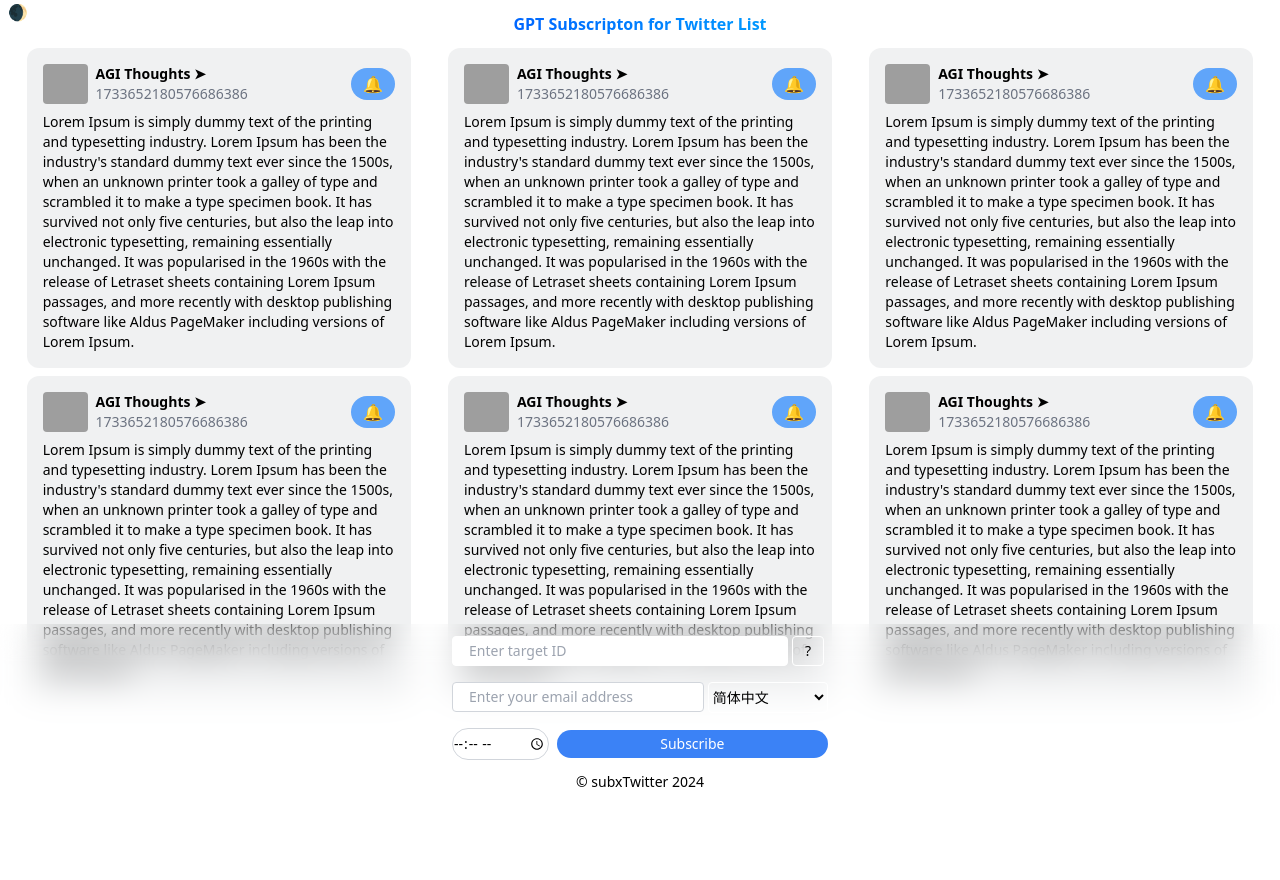
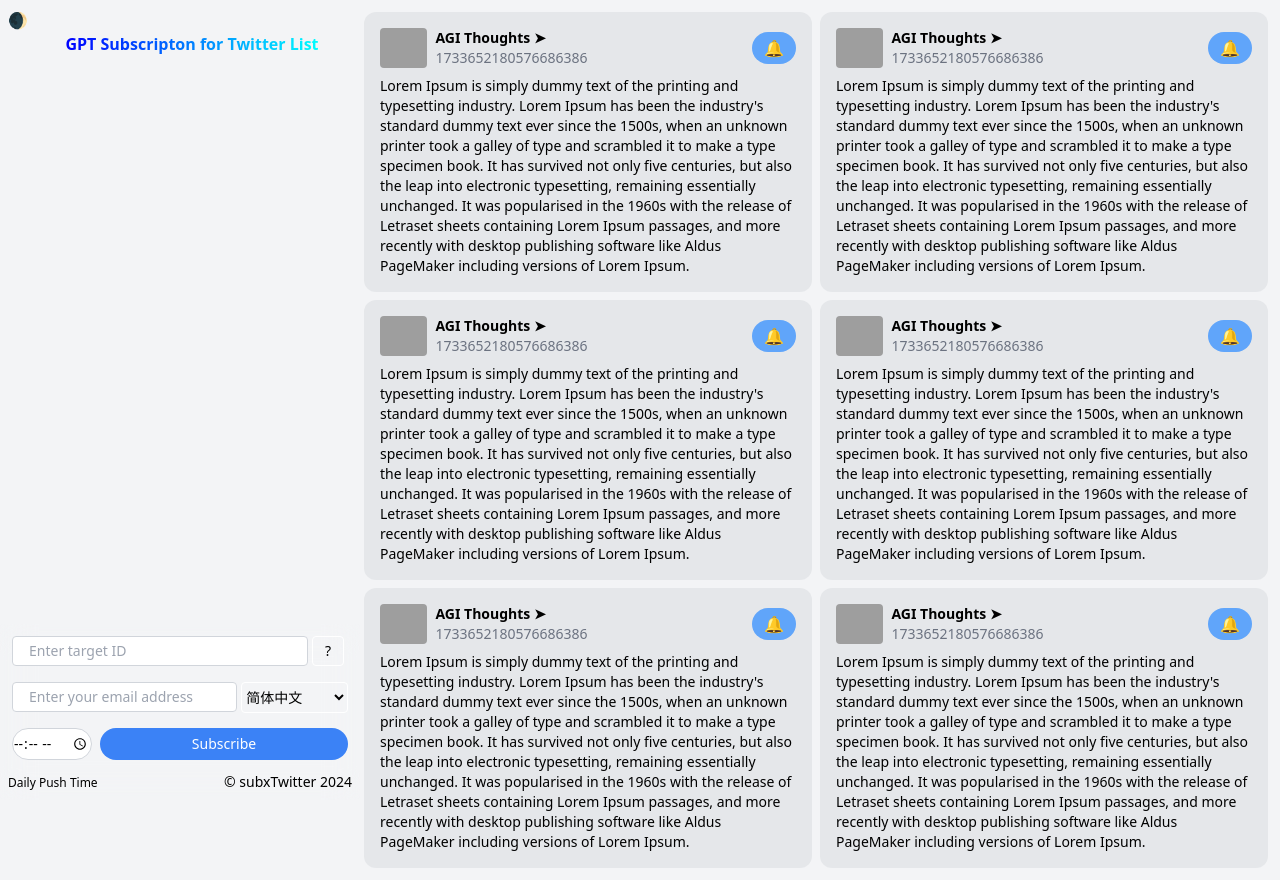
Before and after one commit to etrobot/subxTwitter, a plain HTML site: page templates/template.html in a window 1280 px wide. Before the commit the page ends 800 px from the top, so only its background shows below. Drawn offline with nearby package versions, Linux system fonts and the light colour scheme; grey boxes are pictures that could not be loaded.

Commit message:
add sidebar

```diff
--- a/templates/template.html
+++ b/templates/template.html
@@ -11,20 +11,35 @@
       background-color:#212129;
       color: #ccc;
     }
+    @media (min-width: 768px) {
+        .subcard{
+            max-width:360px;
+        }
+        #parentContainer {
+            margin-left: 360px;
+        }
+        .sidebar{
+            position:fixed;
+        }
+    }
     #title {
         background: linear-gradient(to right, blue, aqua);
         -webkit-background-clip: text;
         color: transparent;
         display: inline-block;
     }
+
     </style>
 </head>
 
-<body >
-    <button id="theme-toggle" class="fixed px-2 rounded">🌒</button>
-    <div id="title" class="w-full mt-3 text-center font-bold">GPT Subscripton for Twitter List</div>
-<div id="parentContainer" class="flex flex-wrap p-2">
-<div id="originalCard" class="flex flex-col rounded-xl mx-auto my-1 p-4 max-w-sm bg-gray-500 bg-opacity-10">
+<body class="bg-gray-100">
+
+<div class="sidebar w-full max-w-sm">
+    <div><button id="theme-toggle" class="px-2 rounded">🌒</button></div>
+    <div class="w-full text-center font-bold"><h1 id="title">GPT Subscripton for Twitter List</h1></div>
+</div>
+<div id="parentContainer" class="flex flex-wrap m-2">
+    <div id="originalCard" class="flex flex-col rounded-xl mx-1 my-1 p-4 max-w-md bg-gray-500 bg-opacity-10">
         <div class="flex w-full items-center space-x-2 ">
             <div class="w-16 h-10 rounded overflow-hidden">
                 <img src="https://pbs.twimg.com/list_banner_img/1733654690490200064/ig-cUZfi?format=jpg&name=240x240"
@@ -35,26 +50,31 @@
                 <div class="font-bold">AGI Thoughts ➤</div>
                 <div class="text-gray-500">1733652180576686386</div>
             </a>
-        <button class="bg-blue-400 text-white px-3 py-1  rounded-full">🔔</button>
+            <button class="subx bg-blue-400 text-white px-3 py-1  rounded-full" value="1733652180576686386">🔔</button>
         </div>
         <div class="mt-2 text-sm">
-        Lorem Ipsum is simply dummy text of the printing and typesetting industry. Lorem Ipsum has been the industry's standard dummy text ever since the 1500s, when an unknown printer took a galley of type and scrambled it to make a type specimen book. It has survived not only five centuries, but also the leap into electronic typesetting, remaining essentially unchanged. It was popularised in the 1960s with the release of Letraset sheets containing Lorem Ipsum passages, and more recently with desktop publishing software like Aldus PageMaker including versions of Lorem Ipsum.
+            Lorem Ipsum is simply dummy text of the printing and typesetting industry. Lorem Ipsum has been the
+            industry's standard dummy text ever since the 1500s, when an unknown printer took a galley of type and
+            scrambled it to make a type specimen book. It has survived not only five centuries, but also the leap into
+            electronic typesetting, remaining essentially unchanged. It was popularised in the 1960s with the release of
+            Letraset sheets containing Lorem Ipsum passages, and more recently with desktop publishing software like
+            Aldus PageMaker including versions of Lorem Ipsum.
         </div>
     </div>
 </div>
-<div class="flex flex-col w-full fixed bottom-0 backdrop-filter backdrop-blur-lg w-full items-center">
-    <div class="text-sm px-2 pb-2 pt-2 text-center">
-        <form id="subscribe-form" action="/subscribe" method="post" class="flex flex-col items-center mb-2">
+<div class="flex flex-col fixed bottom-0 w-full subcard backdrop-filter backdrop-blur-lg">
+    <div class="text-sm px-2 pb-2 pt-2">
+        <form id="subscribe-form" action="/subscribe" method="post" class="flex flex-col mb-2">
             <div class="flex items-center  w-full">
                 <input type="number" name="target_id" placeholder="Enter target ID" required
-                       class="m-1 border border-white rounded px-4 py-1 focus:outline-none focus:ring focus:border-blue-300  w-full">
+                       class="m-1 border border-gray-300 rounded px-4 py-1 focus:outline-none focus:ring focus:border-blue-300  w-full">
                 <a href="https://business.twitter.com/en/blog/twitter-101-lists.html" target="_blank"
                    rel="noopener noreferrer"
                    class="border border-white rounded px-3 py-1  mr-2">
                     ?
                 </a>
             </div>
-            <div class="flex items-center mt-2 w-full max-w-sm">
+            <div class="flex items-center mt-2 w-full">
                 <input type="email" name="email" placeholder="Enter your email address" required
                        class="m-1 border border-gray-300 rounded px-4 py-1 focus:outline-none focus:ring focus:border-blue-300 w-full max-w-xs">
                 <select id="language-select"
@@ -77,11 +97,10 @@
                     <option value="nl">Nederlands</option>
                 </select>
             </div>
-            <div class="flex items-center mt-2 w-full">
-                <span type="hidden" class="hidden" id="time-label">Daily Push Time</span>
+            <div class="flex mt-2 w-full">
                 <input type="time" id="mail-time" required
-                       class="px-auto m-1 border border-gray-300 rounded-full py-1 focus:ring focus:border-blue-300">
-                            <button type="submit" class="bg-blue-500 text-white p-1 rounded-full m-1 w-full"
+                       class="w-20 m-1 border border-gray-300 rounded-full py-1 focus:ring focus:border-blue-300">
+                <button type="submit" class="bg-blue-500 text-white py-1 rounded-full m-1 w-full"
                         id="subscribe-btn">Subscribe
                 </button>
                 <input type="hidden" name="mail_time" id="mail-time-timestamp" value="">
@@ -89,7 +108,7 @@
             <input type="hidden" name="current_language" id="current-language" value="">
 
         </form>
-        © subxTwitter 2024
+        <span class="text-xs" id="time-label">Daily Push Time</span><span class="fixed bottom-2 right-2">© subxTwitter 2024</span>
     </div>
 </div>
 
@@ -108,8 +127,15 @@
     // 将复制后的元素插入到父容器中
     parentContainer.appendChild(clonedCard);
   }
+
 </script>
 <script>
+document.querySelector('button.subx').addEventListener('click', function(event) {
+  console.log(this.value)
+  event.preventDefault();
+  document.querySelector('input[name="target_id"]').value = this.value;
+});
+
     document.getElementById('subscribe-form').addEventListener('submit', function (event) {
       // 阻止表单的默认提交行为
       event.preventDefault();
@@ -179,23 +205,24 @@
     }
     const languageData = {
          "columns": ["emailPlaceholder", "targetIdPlaceholder", "timeLabel", "subscribeBtn", "title"],
-         "zh-CN": ["请输入您的邮箱", "请输入目标列表ID", "每日推送时间", "订阅/更新时间", "Twitter列表的GPT订阅"],
-         "en": ["Enter your email", "Enter target list ID", "Daily Push Time", "Subscribe / Update Time", "GPT Subscription for Twitter List"],
-         "zh-TW": ["請輸入您的電子郵件", "請輸入目標列表ID", "每日推送時間", "訂閱/更新時間", "Twitter列表的GPT訂閱"],
-         "ja": ["メールを入力してください", "ターゲットリストIDを入力してください", "デイリープッシュ時間", "購読/更新時間", "TwitterリストのGPTサブスクリプション"],
-         "ko": ["이메일 를 입력하세요", "대상 목록 ID를 입력하세요", "매일 푸시 시간", "구독/업데이트 시간", "Twitter 목록을 위한 GPT 구독"],
-         "es": ["Ingrese su correo electrónico", "Ingrese el ID de la lista de destino", "Hora de envío diario", "Suscribirse / Actualizar hora", "Suscripción GPT para la lista de Twitter"],
-         "pt": ["Digite seu de e-mail", "Digite o ID da lista de destino", "Horário de envio diário", "Inscrever-se / Atualizar hora", "Assinatura GPT para Lista do Twitter"],
-         "de": ["Geben Sie Ihre E-Mail ein", "Geben Sie die Ziellisten-ID ein", "Tägliche Push-Zeit", "Abonnieren / Aktualisieren der Zeit", "GPT-Abonnement für Twitter-Liste"],
-         "fr": ["Entrez votre e-mail", "Entrez l'identifiant de la liste cible", "Heure d'envoi quotidienne", "S'abonner / Mettre à jour l'heure", "Abonnement GPT pour la liste Twitter"],
-         "ar": ["أدخل بريدك الإلكتروني", "أدخل معرف قائمة الهدف", "وقت الدفع اليومي", "الاشتراك / وقت التحديث","اشتراك GPT لقائمة تويتر"],
-         "id": ["Masukkan email Anda", "Masukkan ID daftar target", "Waktu Dorong Harian", "Berlangganan / Perbarui Waktu", "Langganan GPT untuk Daftar Twitter"],
-         "ms": ["Masukkan emel anda", "Masukkan ID senarai sasaran", "Masa Dorong Harian", "Langgan / Kemas kini Masa", "Langganan GPT untuk Senarai Twitter"],
+         "zh-CN": ["请输入您的邮箱", "请输入目标列表ID", "每日推送时间", "订阅/更新设定", "Twitter列表的GPT订阅"],
+         "en": ["Enter your email", "Enter target list ID", "Daily Push Time", "Subscribe / Update Setting", "GPT Subscription for Twitter List"],
+         "zh-TW": ["請輸入您的電子郵件", "請輸入目標列表ID", "每日推送時間", "訂閱/更新設定", "Twitter列表的GPT訂閱"],
+         "ja": ["メールを入力してください", "ターゲットリストIDを入力してください", "デイリープッシュ時間", "購読/更新設定", "TwitterリストのGPTサブスクリプション"],
+         "ko": ["이메일 를 입력하세요", "대상 목록 ID를 입력하세요", "매일 푸시 시간", "구독/업데이트 설정", "Twitter 목록을 위한 GPT 구독"],
+         "es": ["Ingrese su correo electrónico", "Ingrese el ID de la lista de destino", "Hora de envío diario", "Suscribirse / Actualizar configuración", "Suscripción GPT para la lista de Twitter"],
+         "pt": ["Digite seu de e-mail", "Digite o ID da lista de destino", "Horário de envio diário", "Inscrever-se / Atualizar configuração", "Assinatura GPT para Lista do Twitter"],
+         "de": ["Geben Sie Ihre E-Mail ein", "Geben Sie die Ziellisten-ID ein", "Tägliche Push-Zeit", "Abonnieren / Aktualisieren der Einstellung", "GPT-Abonnement für Twitter-Liste"],
+         "fr": ["Entrez votre e-mail", "Entrez l'identifiant de la liste cible", "Heure d'envoi quotidienne", "S'abonner / Mettre à jour la configuration", "Abonnement GPT pour la liste Twitter"],
+         "ar": ["أدخل بريدك الإلكتروني", "أدخل معرف قائمة الهدف", "وقت الدفع اليومي", "الاشتراك / تحديث الإعداد","اشتراك GPT لقائمة تويتر"],
+         "id": ["Masukkan email Anda", "Masukkan ID daftar target", "Waktu Dorong Harian", "Berlangganan / Perbarui Pengaturan", "Langganan GPT untuk Daftar Twitter"],
+         "ms": ["Masukkan emel anda", "Masukkan ID senarai sasaran", "Masa Dorong Harian", "Langgan / Kemas kini Tetapan", "Langganan GPT untuk Senarai Twitter"],
          "tl": ["Maglagay ng iyong email", "Maglagay ng ID ng target list", "Araw-araw na Oras ng Pag-push", "Mag-subscribe / Mag-update ng Oras", "GPT Subscription para sa Twitter List"],
-         "vi": ["Nhập email của bạn", "Nhập ID danh sách mục tiêu", "Thời gian đẩy hàng hàng ngày", "Đăng ký / Cập nhật thời gian", "Đăng ký GPT cho Danh sách Twitter"],
-         "pl": ["Wprowadź swój adres e-mail", "Wprowadź identyfikator listy docelowej", "Codzienny czas wysyłki", "Zapisz się / Zaktualizuj godzinę", "Subskrypcja GPT dla listy Twitter"],
-         "nl": ["Voer uw e-mailadres in", "Voer de doellijst-ID in", "Dagelijkse Push-tijd", "Inschrijven / Bijwerken Tijd", "GPT-abonnement voor Twitter-lijst"]
+         "vi": ["Nhập email của bạn", "Nhập ID danh sách mục tiêu", "Thời gian đẩy hàng hàng ngày", "Đăng ký / Cập nhật cài đặt", "Đăng ký GPT cho Danh sách Twitter"],
+         "pl": ["Wprowadź swój adres e-mail", "Wprowadź identyfikator listy docelowej", "Codzienny czas wysyłki", "Zapisz się / Zaktualizuj ustawienia", "Subskrypcja GPT dla listy Twitter"],
+         "nl": ["Voer uw e-mailadres in", "Voer de doellijst-ID in", "Dagelijkse Push-tijd", "Inschrijven / Bijwerken Instelling", "GPT-abonnement voor Twitter-lijst"]
     };
+
 
     // Function to set placeholders and titles based on language
     function setLanguage(selectedLanguage) {
@@ -226,6 +253,7 @@
     });
 
 
+
 </script>
 </div>
 </body>
```
Lines whose indentation alone changed are shown as unchanged.
